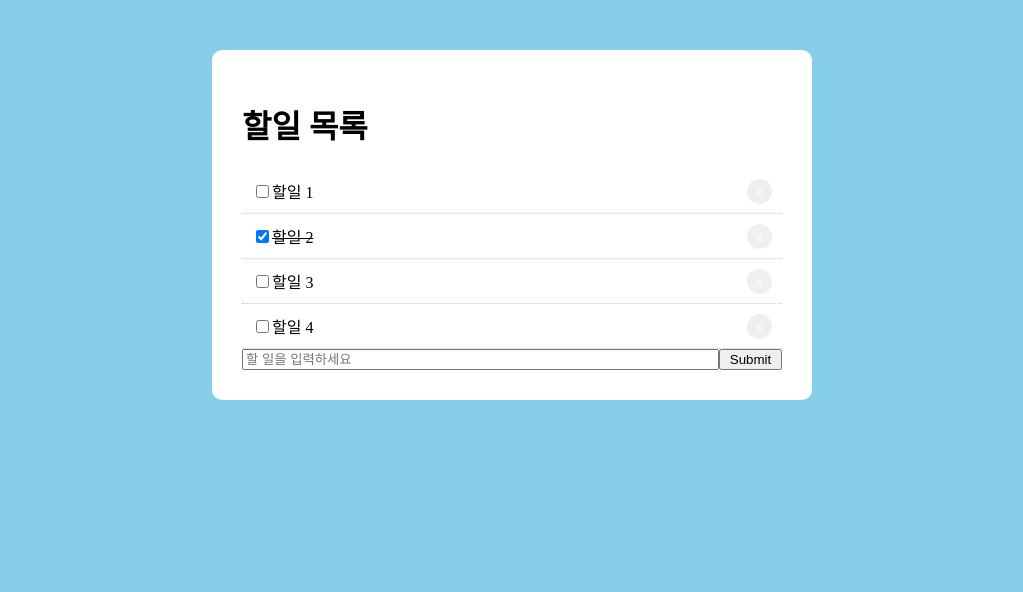
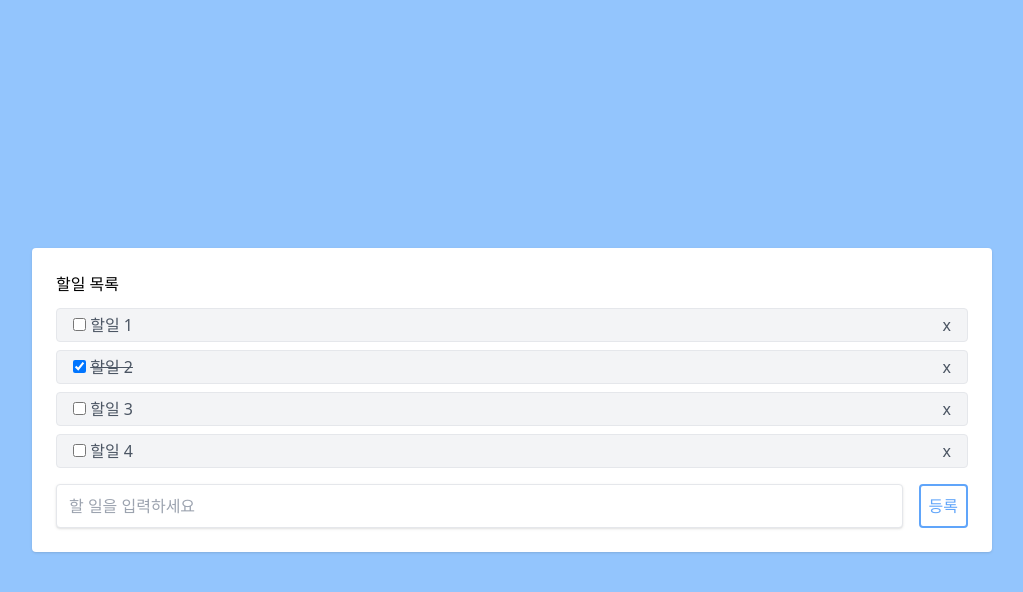
Before and after one commit to goldjade/TODO, a React (Create React App) app in the folder client/: page / in a window 1280 px wide. Shown: the top 592 px of the page, without its empty margins (128-1151 px from the left). Built offline with nearby package versions, Linux system fonts and the light colour scheme.

Commit message:
함수로 변경 및 tailwind css 적용

```diff
--- a/client/package.json
+++ b/client/package.json
@@ -34,5 +34,8 @@
       "last 1 firefox version",
       "last 1 safari version"
     ]
+  },
+  "devDependencies": {
+    "tailwindcss": "^3.2.4"
   }
 }
--- a/client/src/App.js
+++ b/client/src/App.js
@@ -1,11 +1,13 @@
-import React, { Component } from "react";
+import React, { useState } from "react";
+import Form from "./components/Form";
+import List from "./components/List";
 /*
   클래스/함수 컴포넌트(용도별로 2가지 케이스)
   내용 출력 전용, 데이터관리 용도
 
   클래스 형식으로 제작되는 것 class : TypeScript
   state 를 리랜더링(Re-rendering)
-  Life-cycle : Mounte, Update, unMount...
+  Life-cycle : Mounte, Update, unMount..
 
   함수 형식으로 제작되는 것 function
   state 를 못쓰므로 화면 갱신 어렵다.
@@ -15,65 +17,16 @@
   useEffect() Life-cycle 체크가능
 
  */
-export default class App extends Component {
-  state = {
-    // 속성명: 속성값
-    // 할일 목록 Mock data
-    todoData: [
+export default function App() {
+  const [todoData, setTodoData] = useState([
     { id: 1, title: "할일 1", completed: false },
     { id: 2, title: "할일 2", completed: true },
     { id: 3, title: "할일 3", completed: false },
     { id: 4, title: "할일 4", completed: false },
-    ],
-    todoValue: "",
-  };
+  ]);
+  const [todoValue, setTodoValue] = useState("");
 
-  btnStyle = {
-    color: "#fff",
-    border: "none",
-    padding: "5px 9px",
-    borderRadius: "50%",
-    cursor: "pointer",
-    float: "right",
-  };
-
-  getStyle = (completed) => {
-    return {
-      padding: "10px",
-      borderBottom: "1px #ccc dotted",
-      textDecoration: completed ? "line-through" : "none",
-    };
-  };
-
-  deleteClick = (id) => {
-    // 클릭된 ID 와 다른 요소들만 걸러서 새로운 배열 생성
-    const nowTodo = this.state.todoData.filter((item) => item.id !== id);
-    // console.log("클릭", nowTodo);
-    this.setState({ todoData: nowTodo });
-  };
-
-  toggleClick = (id) => {
-    // map 을 통해서 this.state.todoData의 complete를 업데이트해보자
-    const updateTodo = this.state.todoData.map((item) => {
-      if (item.id === id) {
-        // if(item.id === true) {
-        //   item.completed = false;
-        // }else{
-        //   item.completed = true;
-        // }
-        item.completed = !item.completed;
-      }
-
-      return item;
-    });
-    this.setState({ todoData: updateTodo });
-  };
-
-  changeTodoValue = (event) => {
-    // console.log(event.target.value);
-    this.setState({ todoValue: event.target.value });
-  };
-  addTodoSubmit = (event) => {
+  const addTodoSubmit = (event) => {
     event.preventDefault();
     // 이벤트 갱신 막기! a 태그 할때 많이 쓴거
     // { id: 4, title: "할일 4", completed: false },
@@ -81,55 +34,31 @@
     //그래야 .map을 통해 규칙적인 jsx 를 리턴할 수 있으니까.
     const addTodo = {
       id: Date.now(), //id 값은 배열.map의 key로 활용 예정 unique 값을 만들려고 시간을 넣음
-      title: this.state.todoValue, //할일 입력창의 내용을 추가
+      title: todoValue, //할일 입력창의 내용을 추가
       completed: false, //할 일이 추가 될때는 완료하지 않았으므로 false로 초기화
     };
     // 새로운 할 일을 일단복사하고 복사된 배열에 추가해서 업데이트
     // todoData 는 원래 [배열 이였는데] addTodosms 객체로 들어가서 에러가남
     // 그래서 [addTodo] 배열로 감싸 줌
     // 기존 할 일을 destructyring ( ...다 뜯어버리고) 복사본 만들고 새로운 addTodo 추가
-    this.setState({ todoData: [...this.state.todoData, addTodo] });
+    setTodoData([...todoData, addTodo]);
     // 새로운 todo를 추가 했으므로 내용입력창의 글자를 초기화
-    this.setState({ todoValue: "" });
+    setTodoValue("");
   };
-  render() {
+
   return (
-      <div className="container">
-        <div className="todoBlock">
-          <div className="title">
+    <div className="flex items-center justify-center w-screen h-screen bg-blue-300">
+      <div className="w-full p-6 m-1 bg-white rounded shadow lg:w-3/4 lg:max-w-5xl" >
+        <div className=" flex justify-between mb-3">
           <h1>할일 목록</h1>
         </div>
-          {this.state.todoData.map((item) => (
-            // item = { id: 1, title: "할일 1", completed: false },
-
-            <div style={this.getStyle(item.completed)} key={item.id}>
-              <input
-                type="checkbox"
-                defaultChecked={item.completed}
-                onChange={() => this.toggleClick(item.id)}
+        <List todoData={todoData} setTodoData={setTodoData} />
+        <Form
+          addTodoSubmit={addTodoSubmit}
+          todoValue={todoValue}
+          setTodoValue={setTodoValue}
         />
-              {item.title}
-              <button
-                style={this.btnStyle}
-                onClick={() => this.deleteClick(item.id)}
-              >
-                x
-              </button>
-            </div>
-          ))}
-          {/* // onSubmit / form이 전송이 되면 */}
-          <form style={{ display: "flex" }} onSubmit={this.addTodoSubmit}>
-            <input
-              style={{ flex: "10" }}
-              type={"text"}
-              placeholder="할 일을 입력하세요"
-              value={this.state.todoValue}
-              onChange={this.changeTodoValue}
-            />
-            <input style={{ flex: "1" }} type={"submit"} />
-          </form>
       </div>
     </div>
   );
 }
-}
--- /dev/null
+++ b/client/src/components/Form.js
@@ -0,0 +1,26 @@
+import React from "react";
+
+const Form = ({ todoValue, setTodoValue, addTodoSubmit }) => {
+  const changeTodoValue = (event) => {
+    // console.log(event.target.value);
+    setTodoValue(event.target.value);
+  };
+  return (
+    <form onSubmit={addTodoSubmit} className="flex pt-2">
+      <input
+        type={"text"}
+        placeholder="할 일을 입력하세요"
+        className="w-full px-3 py-2 mr-4 text-gray-500 border rounded shadow"
+        value={todoValue}
+        onChange={changeTodoValue}
+      />
+      <input
+        type="submit"
+        value="등록"
+        className="p-2 text-blue-400 border-2 border-blue-400 rounded hover:text-white hover:bg-blue-400 transition-all"
+      />
+    </form>
+  );
+};
+
+export default Form;
--- /dev/null
+++ b/client/src/components/List.js
@@ -0,0 +1,57 @@
+import React from "react";
+
+const List = ({ todoData, setTodoData }) => {
+
+  const deleteClick = (id) => {
+    // 클릭된 ID 와 다른 요소들만 걸러서 새로운 배열 생성
+    const nowTodo = todoData.filter((item) => item.id !== id);
+    // console.log("클릭", nowTodo);
+    setTodoData(nowTodo);
+  };
+  const toggleClick = (id) => {
+    // map 을 통해서 state.todoData의 complete를 업데이트해보자
+    const updateTodo = todoData.map((item) => {
+      if (item.id === id) {
+        // if(item.id === true) {
+        //   item.completed = false;
+        // }else{
+        //   item.completed = true;
+        // }
+        item.completed = !item.completed;
+      }
+
+      return item;
+    });
+    setTodoData(updateTodo);
+  };
+
+  return (
+    <div>
+      {todoData.map((item) => (
+        // item = { id: 1, title: "할일 1", completed: false },
+
+        <div key={item.id}>
+          <div className="flex items-center justify-between w-full px-4 py-1 my-2 text-gray-600  bg-gray-100 border rounded">
+            <div className=" items-center ">
+              <input
+                type="checkbox"
+                defaultChecked={item.completed}
+                onChange={() => toggleClick(item.id)}
+              />{" "}
+              <span className={item.completed ? "line-through" : "none"}>
+                {item.title}
+              </span>
+            </div>
+            <div className="items-center">
+              <button  onClick={() => deleteClick(item.id)}>
+                x
+              </button>
+            </div>
+          </div>
+        </div>
+      ))}
+    </div>
+  );
+};
+
+export default List;
--- a/client/src/index.css
+++ b/client/src/index.css
@@ -1,15 +1,3 @@
-body {
-  background: skyblue;
-}
-.container {
-  margin: auto;
-  max-width: 600px;
-}
-.todoBlock {
-  padding: 30px;
-  margin-top: 50px;
-  background-color: #fff;
-  border-radius: 10px;
-  box-sizing: -9px 17px 13px rgba(0 0 0 /16%);
-
-}
+@tailwind base;
+@tailwind components;
+@tailwind utilities;
--- /dev/null
+++ b/client/tailwind.config.js
@@ -0,0 +1,8 @@
+/** @type {import('tailwindcss').Config} */
+module.exports = {
+  content: ["./src/**/*.{html,js}"],
+  theme: {
+    extend: {},
+  },
+  plugins: [],
+}
```
Also changed, not shown: 1 other file (tests, documents, lock files or other folders). Lines whose indentation alone changed are shown as unchanged.
